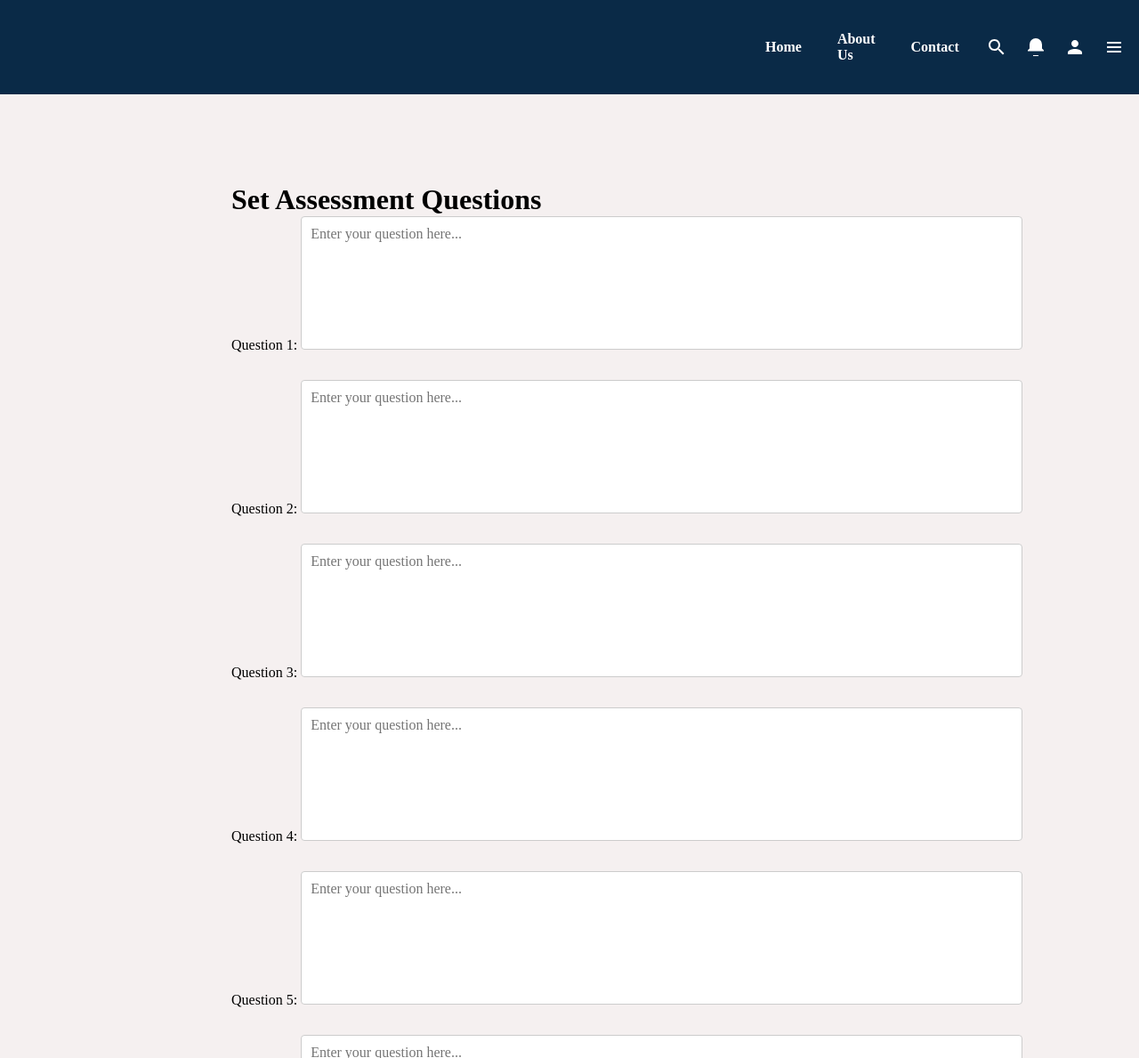
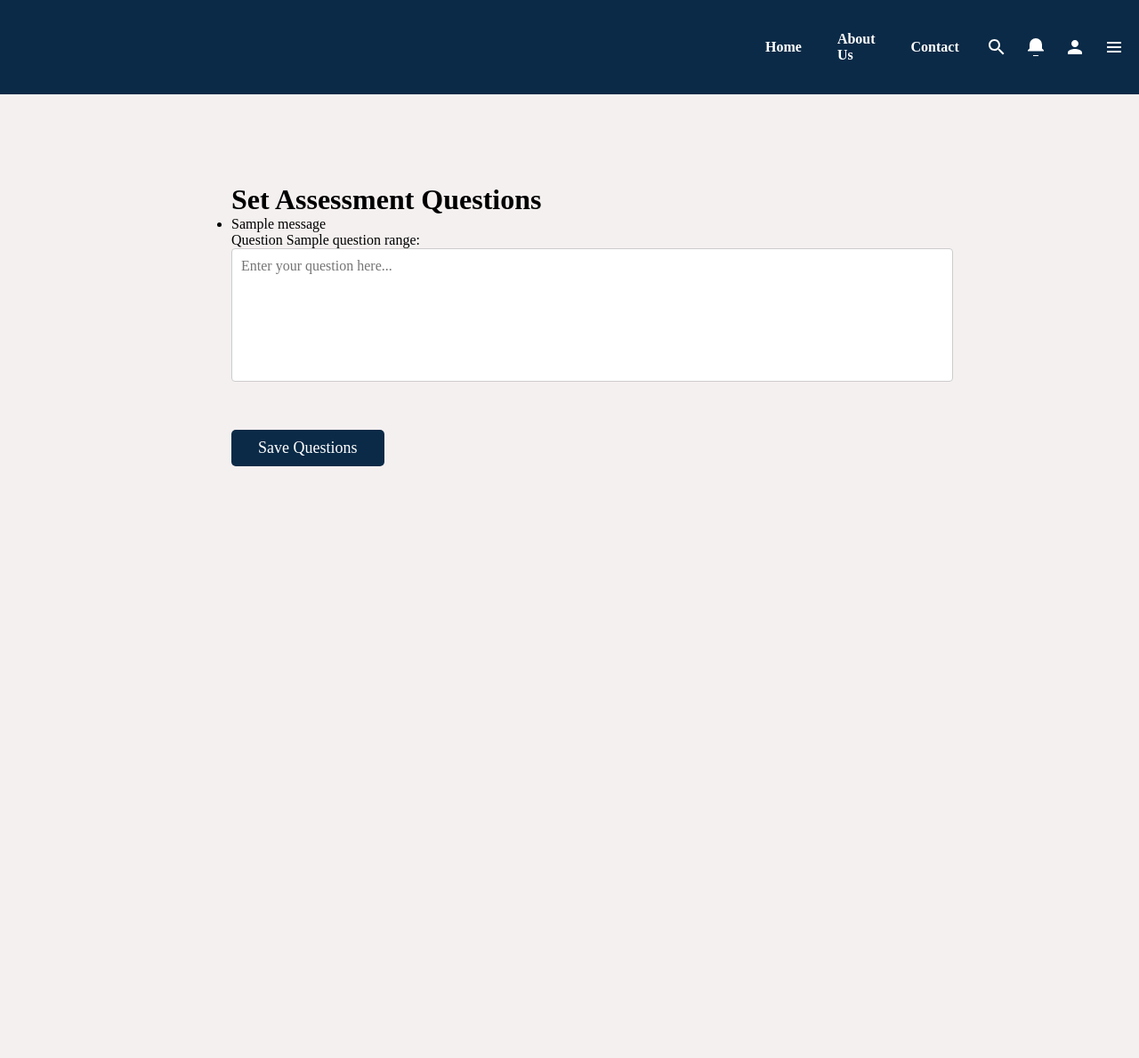
Before and after one commit to makmodol1173/TechJobHub, a Django app: template templates/set-assessment.html in a window 1280 px wide. Shown: the whole page at 89% size. Run offline with Django 5.2, Linux system fonts and the light colour scheme; the template is opened without the code that fills it: most values are stand-ins (such as "Sample title", 1, 10 or a date in 2020); one stand-in notice (Sample message) is shown.

Commit message:
set assessment complited

```diff
--- a/templates/set-assessment.html
+++ b/templates/set-assessment.html
@@ -68,111 +68,31 @@
             </div>
             <div class="content-area">
               <h1 class="page-title">Set Assessment Questions</h1>
-              <form action="#" method="POST">
+              {% if messages %}
+              <ul class="messages">
+                  {% for message in messages %}
+                  <li class="{{ message.tags }}">{{ message }}</li>
+                  {% endfor %}
+              </ul>
+              {% endif %}
+              <form action="/set-assessment/" method="POST">
 
                 {% csrf_token %}
-                  <div class="questions-container">
-                      <div class="question-item">
-                          <label for="question1" class="question-label">Question 1:</label>
-                          <textarea
-                              id="question1"
-                              name="question1"
-                              placeholder="Enter your question here..."
-                              maxlength="300"
-                              class="question-input"></textarea>
-                      </div>
-
-                      <div class="question-item">
-                          <label for="question2" class="question-label">Question 2:</label>
-                          <textarea
-                              id="question2"
-                              name="question2"
-                              placeholder="Enter your question here..."
-                              maxlength="300"
-                              class="question-input"></textarea>
-                      </div>
-
-                      <div class="question-item">
-                          <label for="question3" class="question-label">Question 3:</label>
-                          <textarea
-                              id="question3"
-                              name="question3"
-                              placeholder="Enter your question here..."
-                              maxlength="300"
-                              class="question-input"></textarea>
-                      </div>
-
-                      <div class="question-item">
-                        <label for="question4" class="question-label">Question 4:</label>
+                <input type="hidden" name="application_id" value="{{ application_id }}">
+                <div class="questions-container">
+                    {% for i in question_range %}
+                    <div class="question-item">
+                        <label for="question{{ i }}" class="question-label">Question {{ i }}:</label>
                         <textarea
-                            id="question4"
-                            name="question4"
+                            id="question{{ i }}"
+                            name="question{{ i }}"
                             placeholder="Enter your question here..."
                             maxlength="300"
-                            class="question-input"></textarea>
+                            class="question-input"
+                            required></textarea>
                     </div>
-
-                    <div class="question-item">
-                      <label for="question5" class="question-label">Question 5:</label>
-                      <textarea
-                          id="question5"
-                          name="question5"
-                          placeholder="Enter your question here..."
-                          maxlength="300"
-                          class="question-input"></textarea>
-                  </div>
-
-                  <div class="question-item">
-                    <label for="question6" class="question-label">Question 6:</label>
-                    <textarea
-                        id="question6"
-                        name="question6"
-                        placeholder="Enter your question here..."
-                        maxlength="300"
-                        class="question-input"></textarea>
+                    {% endfor %}
                 </div>
-
-                <div class="question-item">
-                  <label for="question7" class="question-label">Question 7:</label>
-                  <textarea
-                      id="question7"
-                      name="question7"
-                      placeholder="Enter your question here..."
-                      maxlength="300"
-                      class="question-input"></textarea>
-              </div>
-
-              <div class="question-item">
-                <label for="question8" class="question-label">Question 8:</label>
-                <textarea
-                    id="question8"
-                    name="question8"
-                    placeholder="Enter your question here..."
-                    maxlength="300"
-                    class="question-input"></textarea>
-              </div>
-
-              <div class="question-item">
-                <label for="question9" class="question-label">Question 9:</label>
-                <textarea
-                    id="question9"
-                    name="question9"
-                    placeholder="Enter your question here..."
-                    maxlength="300"
-                    class="question-input"></textarea>
-              </div>
-
-              <div class="question-item">
-                <label for="question10" class="question-label">Question 10:</label>
-                <textarea
-                    id="question10"
-                    name="question10"
-                    placeholder="Enter your question here..."
-                    maxlength="300"
-                    class="question-input"></textarea>
-              </div>
-
-              </div>
                   <button type="submit" class="next-button">Save Questions</button>
               </form>
           </div>
```
Also changed, not shown: app/set-assessment/views.py (+50 -2 lines).
